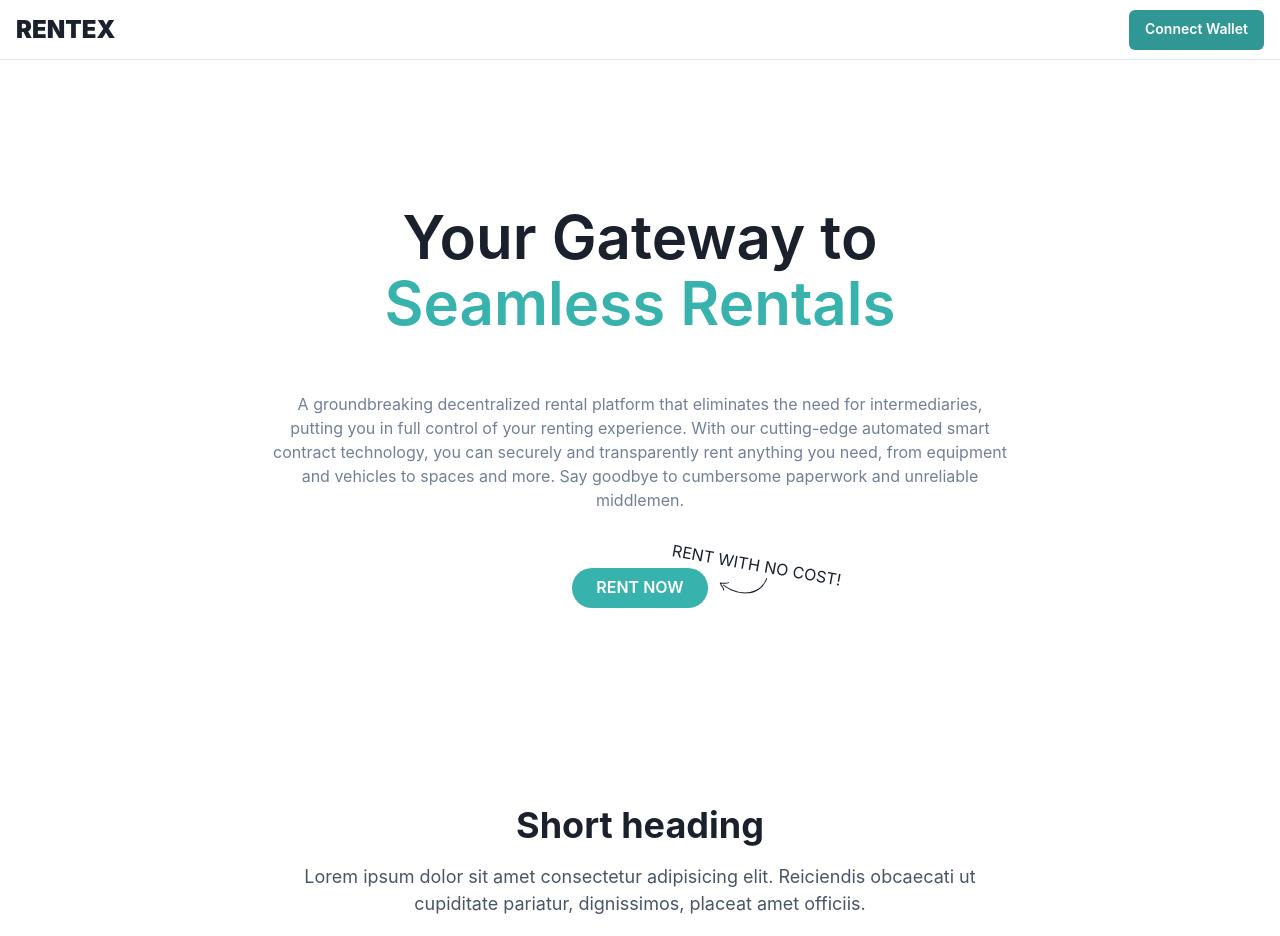
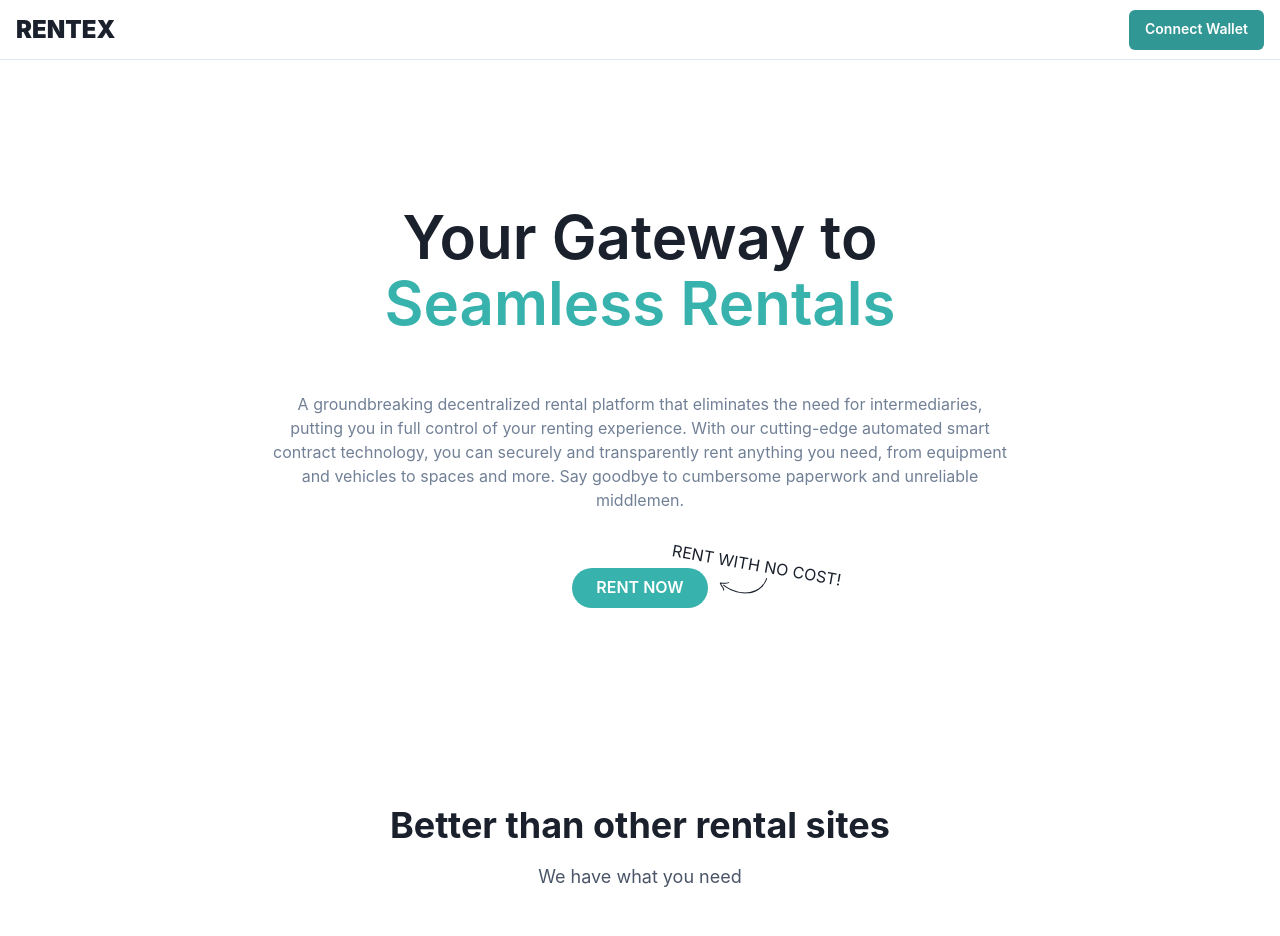
Before and after one commit to troyistroyenzo/Rentex, a React (Vite) app: page / in a window 1280 px wide. Shown: the top 936 px of the page. Built offline with nearby package versions, Linux system fonts and the light colour scheme.

Commit message:
added text to features

```diff
--- a/src/components/Features.jsx
+++ b/src/components/Features.jsx
@@ -58,11 +58,10 @@ import {
       <Box p={4}>
         <Stack spacing={4} as={Container} maxW={'3xl'} textAlign={'center'}>
           <Heading fontSize={{ base: '2xl', sm: '4xl' }} fontWeight={'bold'}>
-            Short heading
+            Better than other rental sites
           </Heading>
           <Text color={'gray.600'} fontSize={{ base: 'sm', sm: 'lg' }}>
-            Lorem ipsum dolor sit amet consectetur adipisicing elit. Reiciendis
-            obcaecati ut cupiditate pariatur, dignissimos, placeat amet officiis.
+            We have what you need
           </Text>
         </Stack>
 
```
Also changed, not shown: 1 other file (tests, documents, lock files or other folders).
